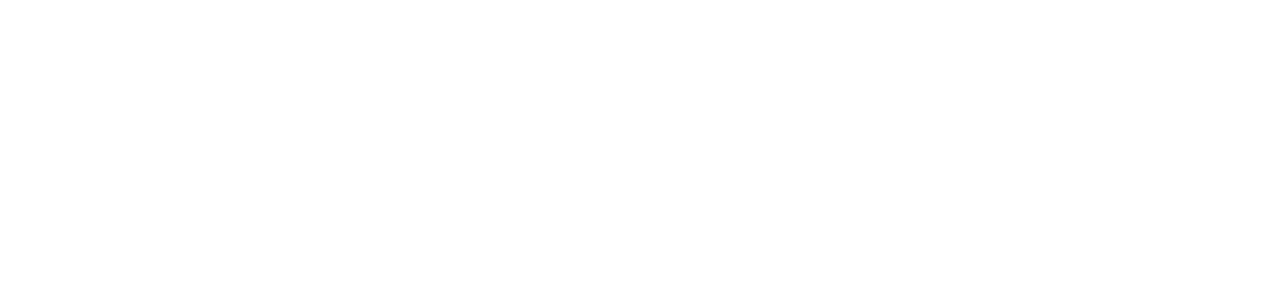
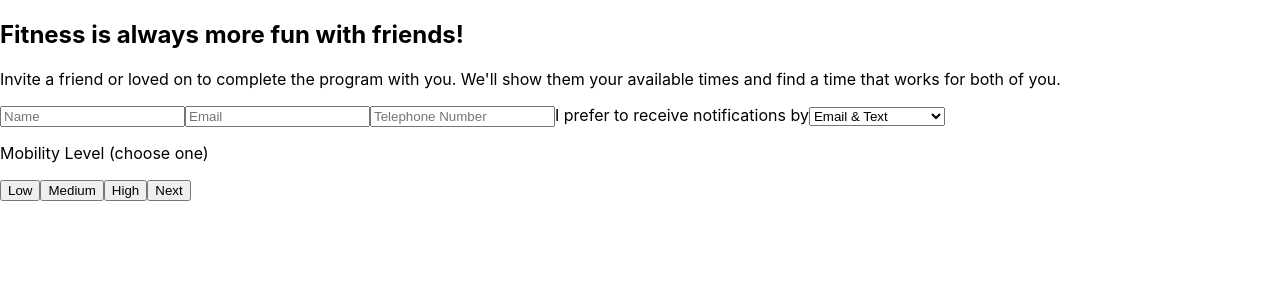
Before and after one commit to lbw-flextogether/frontend, a React (Create React App) app in the folder onboarding/: page /buddyinfo in a window 1280 px wide. Shown: the top 300 px of the page. Built offline with nearby package versions, Linux system fonts and the light colour scheme.

Commit message:
Added Buddy Info component

```diff
--- a/onboarding/src/App.js
+++ b/onboarding/src/App.js
@@ -6,6 +6,7 @@
 import Start from './components/Start';
 import Info from './components/Info';
 import Time from './components/Time';
+import BuddyInfo from './components/BuddyInfo';
 
 class App extends React.Component {
   render() {
@@ -16,6 +17,7 @@
         <Route path="/start" component={Start} />
         <Route path="/info" component={Info} />
         <Route path="/time" component={Time} />
+        <Route path="/buddyinfo" component={BuddyInfo} />
         </>
       </Router>
     );
--- /dev/null
+++ b/onboarding/src/components/BuddyInfo.js
@@ -0,0 +1,85 @@
+import React from 'react';
+
+class BuddyInfo extends React.Component {
+    state = {
+        buddy: {
+            name: '',
+            email: '',
+            phone: '',
+            mobility: undefined,
+        }
+    }
+
+    handleChanges = e => {
+        this.setState({
+            buddy: {
+                ...this.state.buddy,
+                [e.target.name]: e.target.value,
+            }
+        })
+    }
+
+    handleMobility = e => {
+        e.preventDefault();
+        this.setState({
+            buddy: {
+                ...this.state.buddy,
+                mobility: e.target.value,
+            }
+        })
+    }
+
+    handleNext = e => {
+        e.preventDefault();
+        this.props.history.push('/complete')
+    }
+
+    render() {
+        return(
+            <>
+            <h2>Fitness is always more fun with friends!</h2>
+            <p>Invite a friend or loved on to complete the program with you. We'll show them your available times and find a time that works for both of you.</p>
+            <form>
+                <input
+                    type="text"
+                    placeholder="Name"
+                    name="name"
+                    value={this.state.buddy.name}
+                    onChange={this.handleChanges}
+                />
+                <input
+                    type="email"
+                    placeholder="Email"
+                    name="email"
+                    value={this.state.buddy.email}
+                    onChange={this.handleChanges}
+                />
+                <input
+                    type="tel"
+                    placeholder="Telephone Number"
+                    name="phone"
+                    value={this.state.buddy.phone}
+                    onChange={this.handleChanges}
+                />
+                <label>I prefer to receive notifications by</label>
+                <select
+                    value={this.state.buddy.notification}
+                    onChange={this.handleChanges}
+                    name="notification"
+                >
+                    <option value="EmailAndText">Email & Text</option>
+                    <option value="Email">Email Only</option>
+                    <option value="Text">Text Message Only</option>
+                </select>
+                <p>Mobility Level (choose one)</p>
+                <button value="low" onClick={this.handleMobility}>Low</button>
+                <button value="medium" onClick={this.handleMobility}>Medium</button>
+                <button value="high" onClick={this.handleMobility}>High</button>
+                <button onClick={this.handleNext}>Next</button>
+            </form>
+            </>
+        );
+    }
+}
+
+export default BuddyInfo;
--- a/onboarding/src/components/Time.js
+++ b/onboarding/src/components/Time.js
@@ -36,7 +36,7 @@
 
     handleNext = e => {
         e.preventDefault();
-        this.props.history.push('/user2info')
+        this.props.history.push('/buddyinfo')
     }
 
     render() {
```
